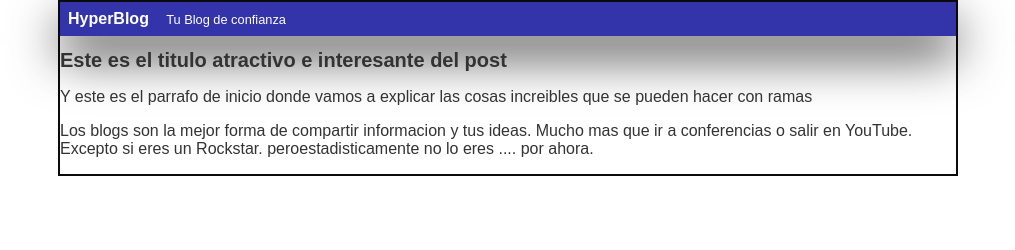
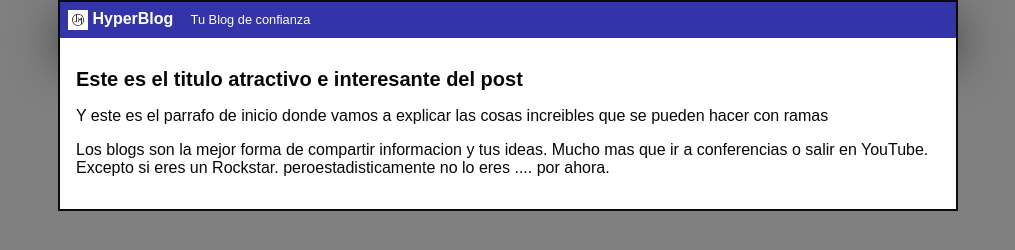
Before and after one commit to josesanchezmx/hyperblog, a plain HTML site: page index.html in a window 1280 px wide. Shown: the whole page, without its empty margins (132-1147 px from the left). Drawn offline with Linux system fonts and the light colour scheme.

Commit message:
Color de fonfo, logo nuevo y mejor color de header

```diff
--- a/css/style.css
+++ b/css/style.css
@@ -1,5 +1,6 @@
 body {
-    color: #333;
+    background-color: gray;
+    color: #070707;
     text-align: center;
     font-family: Arial;
     font-size: 16px;
@@ -23,6 +24,11 @@ body {
     padding: 0.5em;
 }
 
+.cabecera .logo {
+    width: 20px;
+    vertical-align:  middle;
+}
+
 .tagline {
     padding: 0 0 0 1em;
     font-weight: normal;
@@ -32,3 +38,7 @@ body {
 .container h1 {
     font-size: 20px;
 }
+.post {
+    background-color: white;
+    padding: 1em;
+}
--- a/index.html
+++ b/index.html
@@ -11,6 +11,7 @@
 <body>
     <div class="container">
         <div class="cabecera">
+            <img class="logo" src="imagenes/logo.png" alt="Logo de ejemplo">
             HyperBlog
             <span class="tagline">Tu Blog de confianza</span>
         </div>
```
